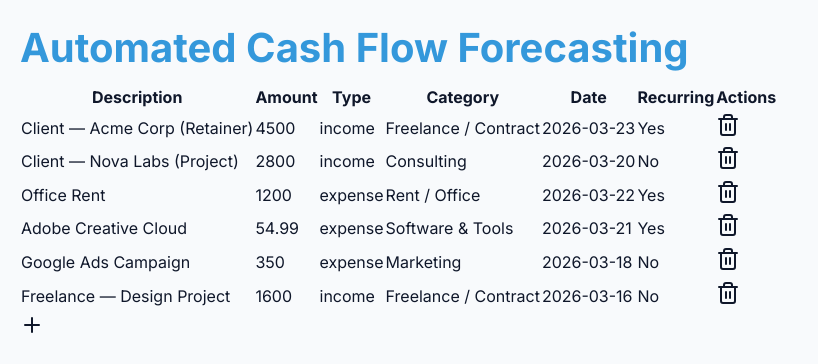
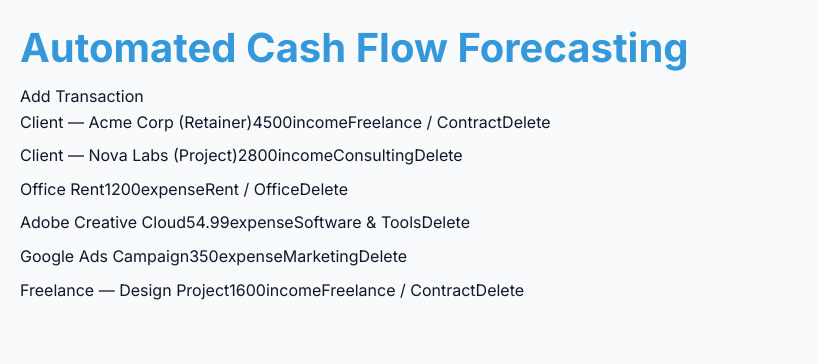
Before and after one commit to kalavathiramarao76-ui/pf-cash-flow-pro, a Next.js app: page /dashboard in a window 1280 px wide. Shown: the top 364 px of the page, without its empty margins (0-818 px from the left). Built offline with nearby package versions, Linux system fonts and the light colour scheme.

Commit message:
improve: auto-upgrade cycle #74
Files: app/dashboard/page.tsx, app/forecasting/page.tsx, app/globals.css

```diff
--- a/app/dashboard/page.tsx
+++ b/app/dashboard/page.tsx
@@ -105,8 +105,10 @@ const mlModel = {
 function categorizeTransaction(transaction: Transaction): string {
   const keywords = mlModel[transaction.type];
   for (const category in keywords) {
-    if (keywords[category].some(keyword => transaction.description.toLowerCase().includes(keyword.toLowerCase()))) {
-      return category;
+    for (const keyword of keywords[category]) {
+      if (transaction.description.toLowerCase().includes(keyword.toLowerCase())) {
+        return category;
+      }
     }
   }
   return transaction.type === "income" ? "Other Income" : "Other Expense";
@@ -125,59 +127,32 @@ function App() {
     saveTransactions(transactions);
   }, [transactions]);
 
-  const handleAddTransaction = (transaction: Transaction) => {
-    const categorizedTransaction = { ...transaction, category: categorizeTransaction(transaction) };
+  const handleAddTransaction = (newTransaction: Transaction) => {
+    const categorizedTransaction = { ...newTransaction, category: categorizeTransaction(newTransaction) };
     setTransactions([...transactions, categorizedTransaction]);
   };
 
   const handleDeleteTransaction = (id: string) => {
-    setTransactions(transactions.filter(transaction => transaction.id !== id));
+    setTransactions(transactions.filter((transaction) => transaction.id !== id));
   };
 
   return (
     <div>
       <h1>Automated Cash Flow Forecasting</h1>
-      <table>
-        <thead>
-          <tr>
-            <th>Description</th>
-            <th>Amount</th>
-            <th>Type</th>
-            <th>Category</th>
-            <th>Date</th>
-            <th>Recurring</th>
-            <th>Actions</th>
-          </tr>
-        </thead>
-        <tbody>
-          {transactions.map(transaction => (
-            <tr key={transaction.id}>
-              <td>{transaction.description}</td>
-              <td>{transaction.amount}</td>
-              <td>{transaction.type}</td>
-              <td>{transaction.category}</td>
-              <td>{transaction.date}</td>
-              <td>{transaction.recurring ? "Yes" : "No"}</td>
-              <td>
-                <button onClick={() => handleDeleteTransaction(transaction.id)}>
-                  <Trash2 />
-                </button>
-              </td>
-            </tr>
-          ))}
-        </tbody>
-      </table>
-      <button onClick={() => handleAddTransaction({
-        id: Math.random().toString(36).substr(2, 9),
-        description: "New Transaction",
-        amount: 0,
-        type: "income",
-        category: "",
-        date: new Date().toISOString().split("T")[0],
-        recurring: false,
-      })}>
-        <Plus />
+      <button onClick={() => handleAddTransaction({ id: "new", description: "New Transaction", amount: 0, type: "income", date: new Date().toISOString().split("T")[0], recurring: false })}>
+        Add Transaction
       </button>
+      <ul>
+        {transactions.map((transaction) => (
+          <li key={transaction.id}>
+            <span>{transaction.description}</span>
+            <span>{transaction.amount}</span>
+            <span>{transaction.type}</span>
+            <span>{transaction.category}</span>
+            <button onClick={() => handleDeleteTransaction(transaction.id)}>Delete</button>
+          </li>
+        ))}
+      </ul>
     </div>
   );
 }
--- a/app/forecasting/page.tsx
+++ b/app/forecasting/page.tsx
@@ -108,52 +108,46 @@ export default function ForecastingPage() {
     setSelectedMonth(month);
   };
 
-  const handleResetDrillDown = () => {
-    setSelectedMonth(null);
+  const handleDateRangeChange = (start: number, end: number) => {
+    setDateRange({ start, end });
   };
+
+  const filteredForecastData = useMemo(() => {
+    if (selectedMonth !== null) {
+      return forecastData.filter((data) => data.month === selectedMonth);
+    } else if (dateRange.start !== 1 || dateRange.end !== 6) {
+      return forecastData.filter((data) => data.month >= dateRange.start && data.month <= dateRange.end);
+    } else {
+      return forecastData;
+    }
+  }, [forecastData, selectedMonth, dateRange]);
 
   return (
     <div>
       <h1>Automated Cash Flow Forecasting</h1>
-      <ResponsiveContainer width="100%" height={300}>
-        <LineChart data={forecastData}>
+      <LineChart width={800} height={400} data={filteredForecastData}>
         <CartesianGrid strokeDasharray="3 3" />
         <XAxis dataKey="month" />
         <YAxis />
         <Tooltip />
         <Legend />
-          <Line type="monotone" dataKey="balance" stroke="#8884d8" />
+        <Line type="monotone" dataKey="balance" stroke="#8884d8" activeDot={{ r: 8 }} />
         <Line type="monotone" dataKey="income" stroke="#82ca9d" />
-          <Line type="monotone" dataKey="expenses" stroke="#f44336" />
+        <Line type="monotone" dataKey="expenses" stroke="#ff0000" />
       </LineChart>
-      </ResponsiveContainer>
+      <div>
+        <button onClick={() => handleDateRangeChange(1, 3)}>1-3 months</button>
+        <button onClick={() => handleDateRangeChange(4, 6)}>4-6 months</button>
+        <button onClick={() => handleDateRangeChange(7, 12)}>7-12 months</button>
+      </div>
       {selectedMonth !== null && (
         <div>
-          <h2>Drill Down: Month {selectedMonth}</h2>
-          <table>
-            <thead>
-              <tr>
-                <th>Recurring Item</th>
-                <th>Type</th>
-                <th>Amount</th>
-              </tr>
-            </thead>
-            <tbody>
-              {recurringItems.map((item) => (
-                <tr key={item.id}>
-                  <td>{item.label}</td>
-                  <td>{item.type}</td>
-                  <td>{getMonthlyEquivalent(item)}</td>
-                </tr>
-              ))}
-            </tbody>
-          </table>
-          <button onClick={handleResetDrillDown}>Back to Overview</button>
+          <h2>Drill-down for month {selectedMonth}</h2>
+          <p>Balance: {filteredForecastData[0].balance}</p>
+          <p>Income: {filteredForecastData[0].income}</p>
+          <p>Expenses: {filteredForecastData[0].expenses}</p>
         </div>
       )}
-      <button onClick={() => handleDrillDown(1)}>Drill Down to Month 1</button>
-      <button onClick={() => handleDrillDown(2)}>Drill Down to Month 2</button>
-      <button onClick={() => handleDrillDown(3)}>Drill Down to Month 3</button>
     </div>
   );
 }
--- a/app/globals.css
+++ b/app/globals.css
@@ -173,46 +173,6 @@ a:hover {
 
 @media (max-width: 768px) {
   body {
-    font-size: calc(var(--font-size) * 0.9);
-  }
-  .container {
-    grid-template-columns: repeat(6, 1fr);
-    padding: 10px;
-  }
-  h1 {
-    font-size: calc(var(--header-font-size) * 0.8);
-  }
-  h2 {
-    font-size: calc(var(--subheader-font-size) * 0.8);
+    font-size: calc(var(--font-size) * 0.8);
   }
 }
-
-@media (max-width: 480px) {
-  body {
-    font-size: calc(var(--font-size) * 0.8);
-  }
-  .container {
-    grid-template-columns: repeat(4, 1fr);
-    padding: 5px;
-  }
-  h1 {
-    font-size: calc(var(--header-font-size) * 0.6);
-  }
-  h2 {
-    font-size: calc(var(--subheader-font-size) * 0.6);
-  }
-}
-
-@media (prefers-color-scheme: dark) {
-  :root {
-    --foreground-rgb: 248, 250, 252;
-    --background-rgb: 15, 23, 42;
-  }
-}
-
-@media (prefers-reduced-motion: reduce) {
-  * {
-    transition: none;
-    animation: none;
-  }
-}
```
Lines whose indentation alone changed are shown as unchanged.
